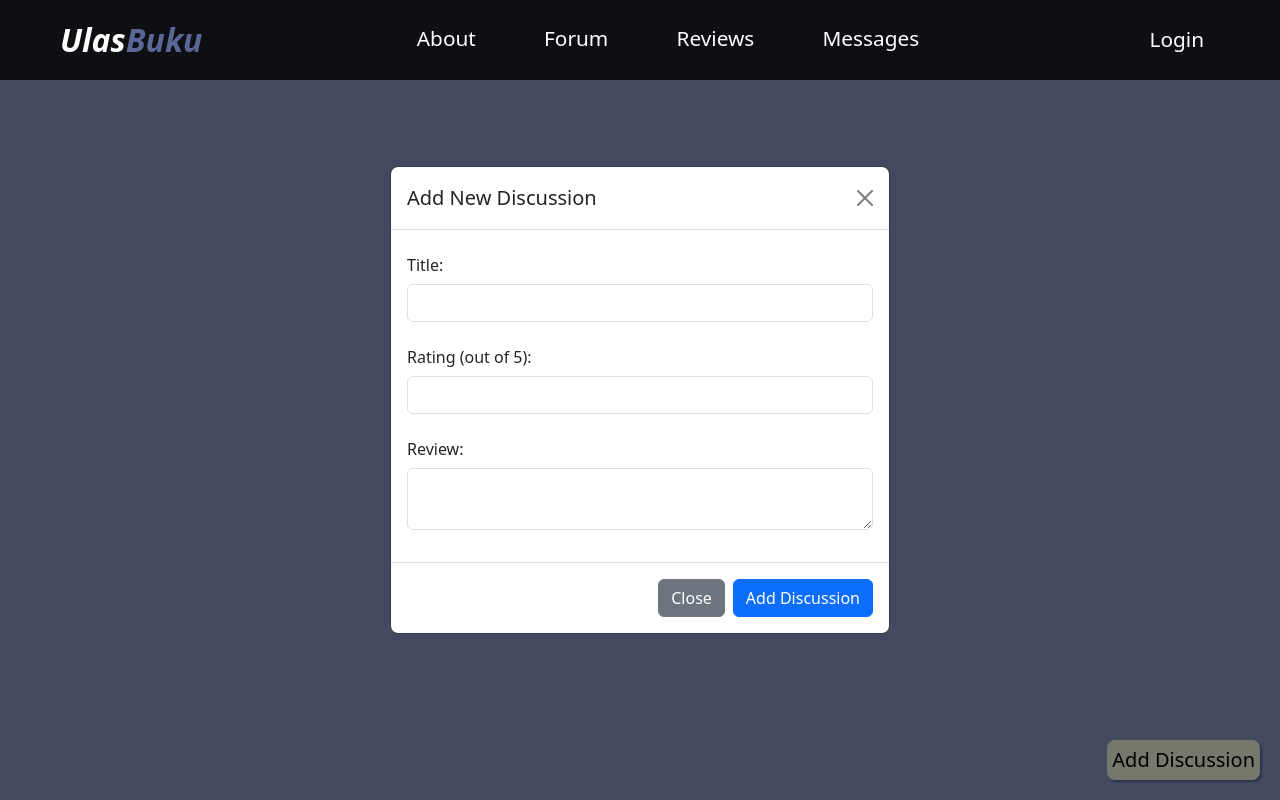
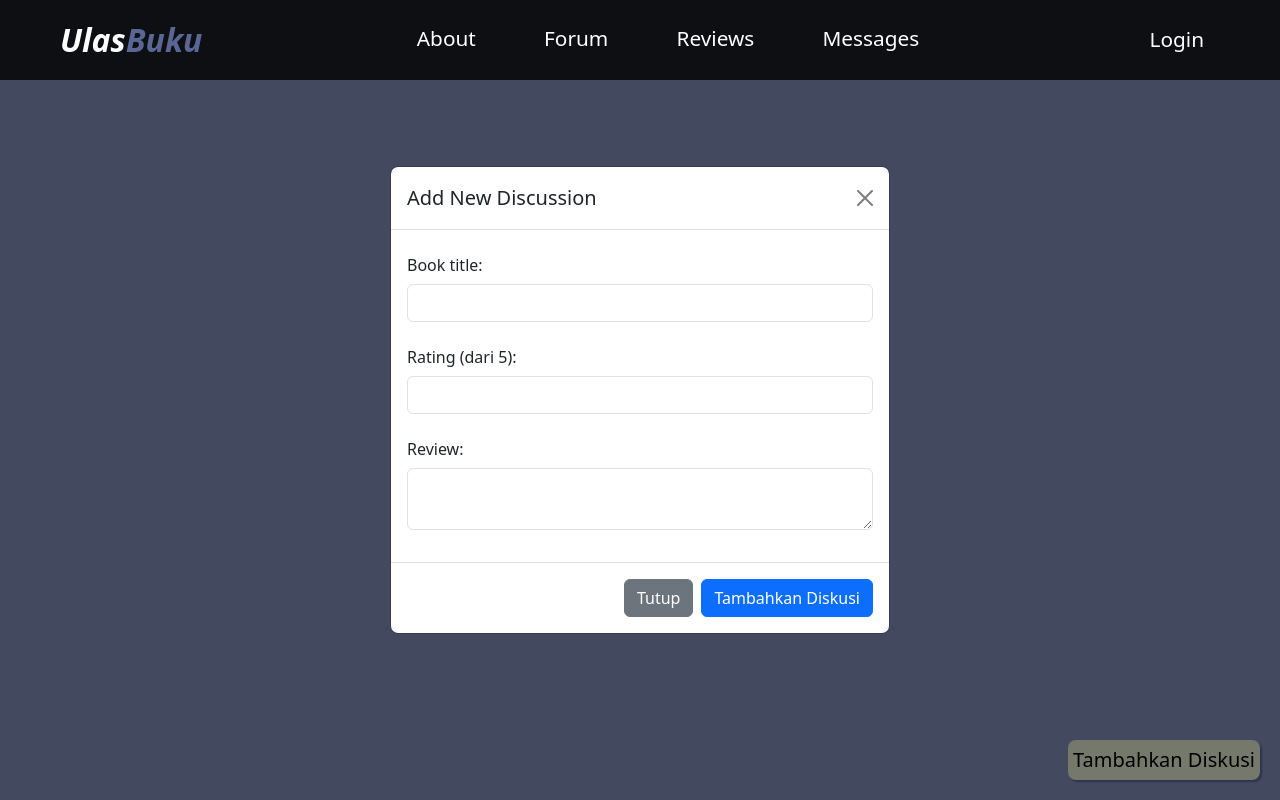
Before and after one commit to kelompok-e10/UlasBuku, a Django app: page /forum_discussion/ in a window 1280 px wide, after a click on "Tambahkan Diskusi". Run offline with Django 4.2, Linux system fonts and the light colour scheme; data that the repository does not hold is empty; some libraries are stand-ins or nearby versions.

Commit message:
Adding cards on forum_discussion page

```diff
--- a/forum_discussion/models.py
+++ b/forum_discussion/models.py
@@ -8,6 +8,7 @@ class Header(models.Model):
     user = models.ForeignKey(User, on_delete=models.CASCADE, blank=True, null=True)
     date = models.DateField(auto_now_add=True)
     book_title = models.CharField(max_length=255)
+    rating = models.IntegerField()
     review = models.TextField()
 
     def get_book_info(self):
@@ -17,7 +18,7 @@ class Header(models.Model):
                 'isbn': book_info.isbn,
                 'book_title': book_info.book_title,
                 'author': book_info.book_author,
-                'published_date': book_info.year_of_publication,
+                'published_year': book_info.year_of_publication,
                 'publisher': book_info.publisher,
                 'image_url_s': book_info.image_url_s,
             }
--- a/forum_discussion/templates/forum.html
+++ b/forum_discussion/templates/forum.html
@@ -145,7 +145,7 @@
 </nav>
 
 
-<div id="discussion_cards" class="row row-cols-1 row-cols-md-3 g-4 text-center"></div>
+<div id="discussion_cards" class="row g-4 text-center"></div>
 
     <!-- Ini untuk AJAX -->
     <div class="modal fade" id="addDiscussionModal" tabindex="-1" aria-labelledby="addDiscussionLabel" aria-hidden="true">
@@ -159,11 +159,11 @@
                     <form id="form" onsubmit="return false;" >
                         {% csrf_token %}
                         <div class="mb-3">
-                            <label for="title" class="col-form-label">Title:</label>
-                            <input type="text" class="form-control" id="title" name="title"></input>
+                            <label for="book_title" class="col-form-label">Book title:</label>
+                            <input type="text" class="form-control" id="book_title" name="book_title"></input>
                         </div>
                         <div class="mb-3">
-                            <label for="rating" class="col-form-label">Rating (out of 5):</label>
+                            <label for="rating" class="col-form-label">Rating (dari 5):</label>
                             <input type="number" class="form-control" id="rating" name="rating" min="0" max="5"></input>
                         </div>
                         <div class="mb-3">
@@ -173,14 +173,14 @@
                     </form>
                 </div>
                 <div class="modal-footer">
-                    <button type="button" class="btn btn-secondary" data-bs-dismiss="modal">Close</button>
-                    <button type="button" class="btn btn-primary" id="button_add" data-bs-dismiss="modal">Add Discussion</button>
+                    <button type="button" class="btn btn-secondary" data-bs-dismiss="modal">Tutup</button>
+                    <button type="button" class="btn btn-primary" id="button_add" data-bs-dismiss="modal">Tambahkan Diskusi</button>
                 </div>
             </div>
         </div>
     </div>
 
-    <button type="button" class="floating-btn" data-bs-toggle="modal" data-bs-target="#addDiscussionModal">Add Discussion</button>
+    <button type="button" class="floating-btn" data-bs-toggle="modal" data-bs-target="#addDiscussionModal">Tambahkan Diskusi</button>
 
     <script>
         async function getHeader() {
@@ -191,41 +191,45 @@
             const discussionCardsContainer = document.getElementById("discussion_cards");
 
             const header = await getHeader();
-            console.log("Data received from the database:", header);
 
             header.forEach((item, index) => {
-                console.log("Book title:", item.fields.get_book_info().book_title);
-                console.log("Image URL:", item.fields.get_book_info().image_url_s);
-
+                console.log("Item:", item); // Add this line for debugging
+                console.log("Item fields:", item.date); // Add this line for debugging
                 const card = document.createElement("div");
                 card.classList.add("discussion_cards", "mb-4");
                 const cardContent = `
                 <div class="card">
                     <div class="card-header">
-                            <p>Added by: <b>${item.user}</b> on <b>${item.date_added}</b></p>
+                        <p>Added by <b>${item.user}</b> on <b>${item.date_added}</b></p>
                     </div>
                     <div class="card-body">
-                            <div class=row>
-                                <div class="col-md-6">
-                                    <h4 class="card-title">${item.fields.get_book_info().book_title}</h4>
-                                    <img src="${item.fields.get_book_info().image_url_s}" alt="Book Image" class="img-fluid">
-                                    <p class="card-text">ISBN: ${item.fields.get_book_info().isbn}</p>
-                                    <p class="card-text">Written by: ${item.fields.get_book_info().author}</p>
-                                    <p class="card-text">Published by: ${item.fields.get_book_info().publisher}</p>
-                                    <p class="card-text">Published on: ${item.fields.get_book_info().published_date}</p>
+                        <div class="card mb-3" style="max-width: 540px;">
+                          <div class="row g-0">
+                            <div class="col-md-4">
+                                <h4 class="card-title">${item.book_info.book_title}</h4>
+                                <img src="${item.book_info.image_url_s}" alt="Book Image" class="img-fluid">
+                                <p class="card-text">ISBN: ${item.book_info.isbn}</p>
+                                <p class="card-text">Written by: ${item.book_info.author}</p>
+                                <p class="card-text">Published by: ${item.book_info.publisher}</p>
+                                <p class="card-text">Published on: ${item.book_info.published_year}</p>
                             </div>
-                                <div class="col-md-6">
-                                    <p class="card-text">Rating: ${item.rating} out of 5</p>
-                                    <p class="card-text">Review: </p>
+                            <div class="col-md-8">
+                              <div class="card-body">
+                                <div class="d-flex justify-content-between">
+                                    <p class="card-text">Rating:</p>
+                                    <p class="card-text">${item.rating} / 5</p>
+                                </div>
+                                <div class="d-flex justify-content-between">
+                                    <p class="card-text">Review:</p>
                                     <p class="card-text">${item.review}</p>
                                 </div>
+                                  <small class="text-muted">Last updated 3 mins ago</small>
                               </div>
-                            <p></p>
                             </div>
-                        <div class="card-actions">
-
                           </div>
-                        <p></p>
+                        </div>
+                      </div>
+                    </div>
                     <div class="card-footer text-muted">
                         <p> reply </p>
                     </div>
--- a/forum_discussion/views.py
+++ b/forum_discussion/views.py
@@ -4,6 +4,7 @@ from django.core import serializers
 from django.urls import reverse
 from book.models import Book
 from django.views.decorators.csrf import csrf_exempt
+from django.contrib.auth.decorators import login_required
 from django.http import HttpResponseBadRequest, HttpResponseNotFound
 
 from django.http import JsonResponse
@@ -25,7 +26,7 @@ def get_header_json(request):
                 'book_info': book_info,
                 'review': header.review,
                 'rating': header.rating,
-                'date_added': header.date_added,
+                'date_added': header.date,
                 'user': header.user.username if header.user else "Anonymous",
             })
 
@@ -36,6 +37,7 @@ def delete_discussion(request, id):
     product.delete()
     return HttpResponseRedirect(reverse('main:show_main'))
 
+@login_required
 @csrf_exempt
 def add_discussion_ajax(request):
     if request.method == 'POST':
@@ -44,12 +46,12 @@ def add_discussion_ajax(request):
         try:
             rating = float(rating)
         except (ValueError, TypeError, rating < 0 or rating > 5):
-            return HttpResponseBadRequest("Masukkan bilangan bulat positif kurang dari 5.")
+            return HttpResponseBadRequest("Masukkan bilangan positif kurang dari 5.")
 
         review = request.POST.get("review")
         user = request.user
 
-        new_header = Header(title=title, rating=rating, review=review, user=user)
+        new_header = Header(book_title=title, rating=rating, review=review, user=user)
         new_header.save()
 
         return HttpResponse(b"CREATED", status=201)
```
Also changed, not shown: forum_discussion/migrations/0002_header_rating.py (added). Lines whose indentation alone changed are shown as unchanged.
